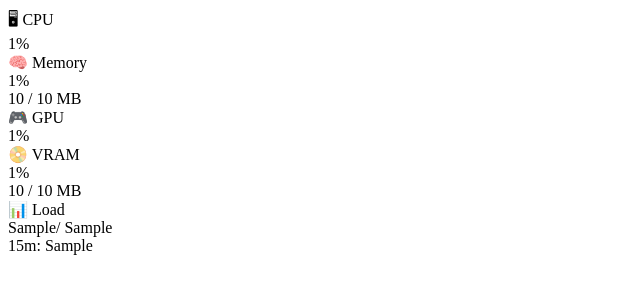
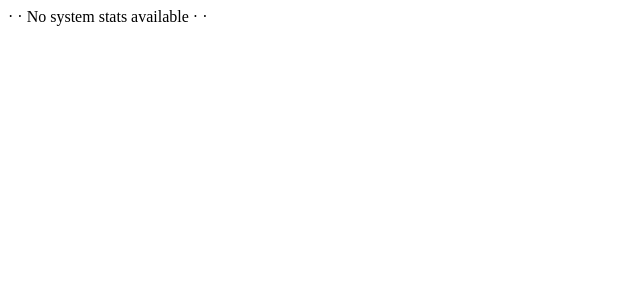
Before and after one commit to ZiyuZ/beacon, a FastAPI app: template src/beacon/templates/partials/system_stats.html in a window 1280 px wide. Shown: the top 300 px of the page, without its empty margins (0-640 px from the left). Run offline with FastAPI, Linux system fonts and the light colour scheme; the template is opened without the code that fills it: most values are stand-ins (such as "Sample title", 1, 10 or a date in 2020).

Commit message:
feat: hide sentinel logs & stale stats on home

```diff
--- a/src/beacon/services/tasks.py
+++ b/src/beacon/services/tasks.py
@@ -33,6 +33,8 @@ class TaskSummary(BaseModel):
     last_level: str
     last_message: str
     last_id: int
+    display_level: str | None = None
+    display_message: str | None = None
 
 
 def _ensure_aware(dt: datetime) -> datetime:
@@ -111,6 +113,20 @@ def list_task_summaries(
     )
     rows = session.exec(stmt).all()
 
+    # Also fetch the latest non-sentinel entry per task for display.
+    latest_display_subq = (
+        select(LogEntry.task_name, func.max(LogEntry.id).label("max_id"))
+        .where(col(LogEntry.level).notin_(SENTINEL_LEVELS))
+        .group_by(LogEntry.task_name)
+        .subquery()
+    )
+    display_stmt = select(LogEntry).join(
+        latest_display_subq, col(LogEntry.id) == latest_display_subq.c.max_id
+    )
+    display_rows: dict[str, LogEntry] = {
+        r.task_name: r for r in session.exec(display_stmt).all()
+    }
+
     summaries: list[TaskSummary] = []
     for row in rows:
         # If the latest entry is a HEARTBEAT, use a shorter timeout (30s)
@@ -125,6 +141,8 @@ def list_task_summaries(
             running_window_seconds=running_window_seconds,
             heartbeat_timeout=hb_timeout,
         )
+        # Use the latest non-sentinel entry for display fields.
+        display_row = display_rows.get(row.task_name)
         summaries.append(
             TaskSummary(
                 task=row.task_name,
@@ -133,6 +151,8 @@ def list_task_summaries(
                 last_level=row.level,
                 last_message=row.message,
                 last_id=row.id or 0,
+                display_level=display_row.level if display_row else None,
+                display_message=display_row.message if display_row else None,
             )
         )
     return summaries
--- a/src/beacon/templates/partials/system_stats.html
+++ b/src/beacon/templates/partials/system_stats.html
@@ -1,9 +1,8 @@
-{% if snapshot and (snapshot.cpu_percent is not none or snapshot.memory_percent is not none) %}
-{% set stale = not snapshot.fresh %}
+{% if snapshot and snapshot.fresh and (snapshot.cpu_percent is not none or snapshot.memory_percent is not none) %}
 {% set ns = snapshot %}
-<div class="sys-stats{% if stale %} sys-stat-stale-all{% endif %}">
+<div class="sys-stats">
     {% if ns.cpu_percent is not none %}
-    <div class="sys-stat-card{% if stale %} sys-stat-stale{% endif %}">
+    <div class="sys-stat-card">
         <div class="sys-stat-header">
             <span class="sys-stat-icon">🖥</span>
             <span>CPU</span>
@@ -17,7 +16,7 @@
     {% endif %}
 
     {% if ns.memory_percent is not none %}
-    <div class="sys-stat-card{% if stale %} sys-stat-stale{% endif %}">
+    <div class="sys-stat-card">
         <div class="sys-stat-header">
             <span class="sys-stat-icon">🧠</span>
             <span>Memory</span>
@@ -35,7 +34,7 @@
     {% endif %}
 
     {% if ns.gpu_percent is not none %}
-    <div class="sys-stat-card{% if stale %} sys-stat-stale{% endif %}">
+    <div class="sys-stat-card">
         <div class="sys-stat-header">
             <span class="sys-stat-icon">🎮</span>
             <span>GPU</span>
@@ -49,7 +48,7 @@
     {% endif %}
 
     {% if ns.gpu_memory_percent is not none %}
-    <div class="sys-stat-card{% if stale %} sys-stat-stale{% endif %}">
+    <div class="sys-stat-card">
         <div class="sys-stat-header">
             <span class="sys-stat-icon">📀</span>
             <span>VRAM</span>
@@ -67,7 +66,7 @@
     {% endif %}
 
     {% if ns.load_1m is not none %}
-    <div class="sys-stat-card{% if stale %} sys-stat-stale{% endif %}">
+    <div class="sys-stat-card">
         <div class="sys-stat-header">
             <span class="sys-stat-icon">📊</span>
             <span>Load</span>
@@ -79,12 +78,5 @@
     {% endif %}
 </div>
 {% else %}
-<div class="sys-stat-empty{% if snapshot is not none and not snapshot.fresh %} sys-stat-stale{% endif %}">
-    {% if snapshot is not none and not snapshot.fresh %}
-    ⏸ Stats stale — last seen <time data-relative datetime="{{ snapshot.timestamp | local_iso }}">{{ snapshot.timestamp
-        | local_time }}</time>
-    {% else %}
-    · · No system stats available · ·
-    {% endif %}
-</div>
+<div class="sys-stat-empty">· · No system stats available · ·</div>
 {% endif %}
--- a/src/beacon/templates/partials/task_list.html
+++ b/src/beacon/templates/partials/task_list.html
@@ -41,9 +41,11 @@
           {{ status_label }}
         </span>
       </div>
+      {% set disp_level = task.display_level if task.display_level else task.last_level %}
+      {% set disp_msg = task.display_message if task.display_message else task.last_message %}
       <p class="mt-1 truncate text-xs text-slate-400">
-        <span class="level-{{ task.last_level }} font-semibold">[{{ task.last_level }}]</span>
-        {{ task.last_message.splitlines()[0] if task.last_message else "" }}
+        <span class="level-{{ disp_level }} font-semibold">[{{ disp_level }}]</span>
+        {{ disp_msg.splitlines()[0] if disp_msg else "" }}
       </p>
     </div>
     <time class="shrink-0 text-[11px] tabular-nums text-slate-500" data-relative
```
Also changed, not shown: src/beacon/templates/partials/task_sys_stats.html (+5 -6 lines).
